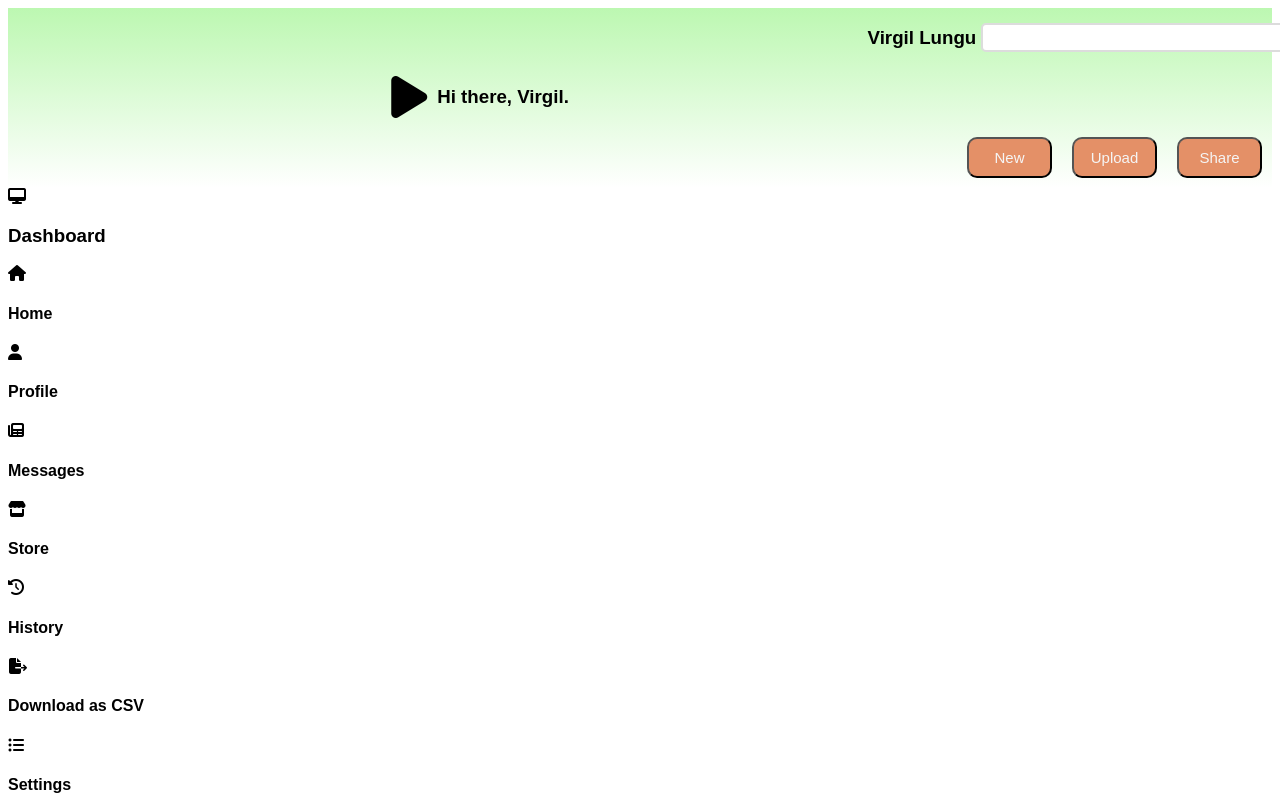
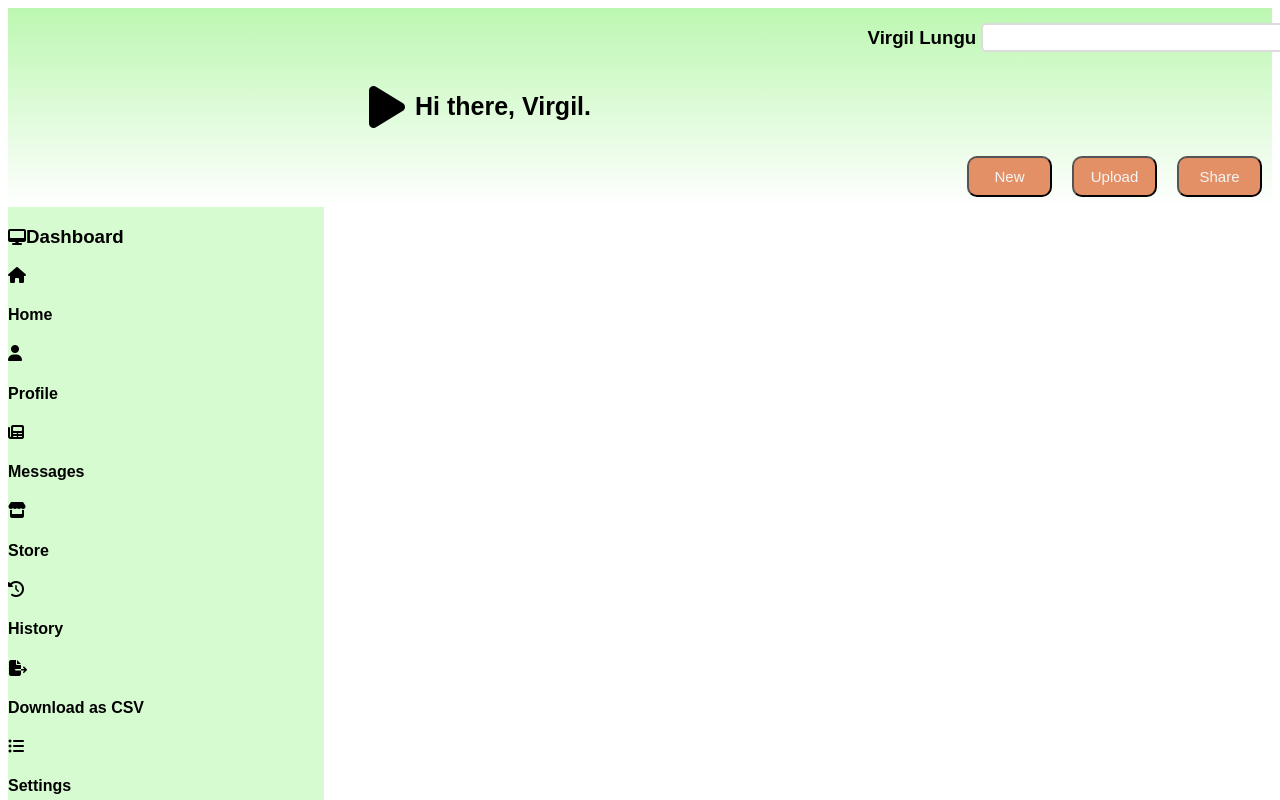
Before and after one commit to VirgilLungu27/admin-dashboard, a plain HTML site: page index.html in a window 1280 px wide. Shown: the top 800 px of the page. Drawn offline with Linux system fonts and the light colour scheme.

Commit message:
define baseline sidebar CSS

```diff
--- a/style.css
+++ b/style.css
@@ -45,6 +45,7 @@ header > .welcome > div {
 header > .welcome > div > h3 {
     margin-left: 10px;
     margin-right: 20rem;
+    font-size: 25px;
 }
 
 header > .welcome > .button {
@@ -68,3 +69,21 @@ header > .welcome > .button > button:hover {
     cursor: pointer;
     background-color: rgba(228, 142, 100, 0.89);
 }
+
+
+.sidebar {
+   top: 0%;
+   left: 50%;
+   width: 25%;
+   display: flex;
+   flex-direction: column;
+   align-items: flex-start;
+   justify-content: flex-start;
+   background-color:rgba(122, 240, 100, 0.3);
+}
+
+.sidebar > .dashboard {
+   display: flex;
+   justify-content: center;
+   align-items: center;
+}
```
